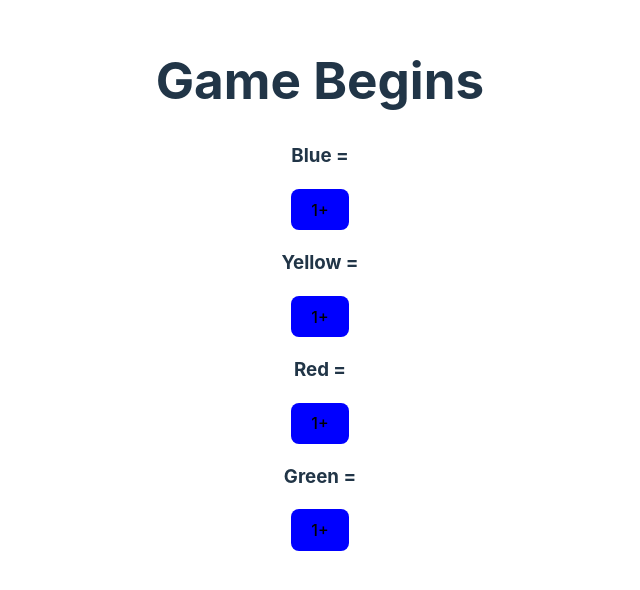
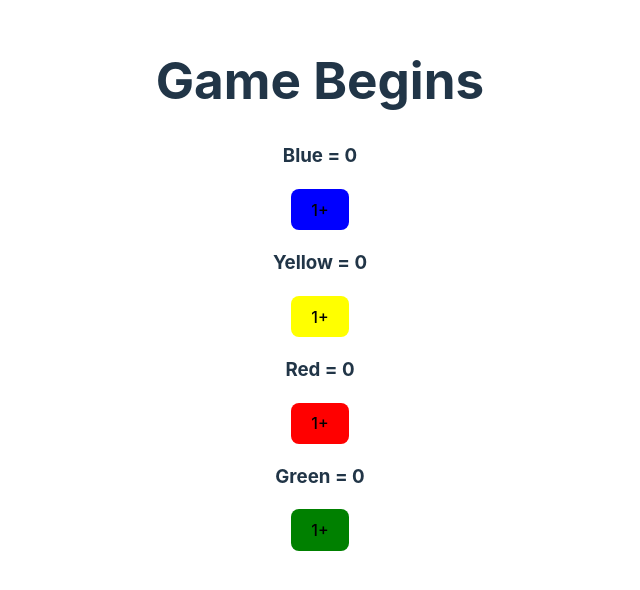
Before and after one commit to dhuruv0003/React-Basics-3, a React (Vite) app: page / in a window 1280 px wide. Shown: the part 116-706 px from the top of the page, without its empty margins (320-960 px from the left). Built offline with nearby package versions, Linux system fonts and the light colour scheme.

Commit message:
"new commit"

```diff
--- a/src/LudoBoard.jsx
+++ b/src/LudoBoard.jsx
@@ -1,16 +1,45 @@
+
+// Ludo Board Without using object
+
+
+import { useState } from "react";
 export default function LudoBoard(){
+ let [count1,setcount1]=useState(0)
+ let handleblue=()=>{
+    setcount1((count)=>{
+        return count+1
+    })
+ }
+ let [count2,setcount2]=useState(0)
+ let handleyellow=()=>{
+    setcount2((count)=>{
+        return count+1
+    })
+ }
+ let [count3,setcount3]=useState(0)
+ let handlered=()=>{
+    setcount3((count)=>{
+        return count+1
+    })
+ }
+ let [count4,setcount4]=useState(0)
+ let handlegreen=()=>{
+    setcount4((count)=>{
+        return count+1
+    })
+ }
 
     return (
         <div className="">
             <h1>Game Begins</h1>
-            <h3>Blue = </h3>
-            <button style={{backgroundColor:"blue"}}>1+</button>
-            <h3>Yellow = </h3>
-            <button style={{backgroundColor:"blue"}}>1+</button>
-            <h3>Red = </h3>
-            <button style={{backgroundColor:"blue"}}> 1+</button>
-            <h3>Green = </h3>
-            <button style={{backgroundColor:"blue"}}>1+</button>
+            <h3>Blue = {count1}</h3>
+            <button onClick={handleblue} style={{backgroundColor:"blue"}}>1+</button>
+            <h3>Yellow = {count2}</h3>
+            <button onClick={handleyellow} style={{backgroundColor:"yellow", color:"black"}}>1+</button>
+            <h3>Red = {count3} </h3>
+            <button onClick={handlered} style={{backgroundColor:"red"}}> 1+</button>
+            <h3>Green = {count4}</h3>
+            <button onClick={handlegreen} style={{backgroundColor:"green"}}>1+</button>
         </div>
     );
 }
```
